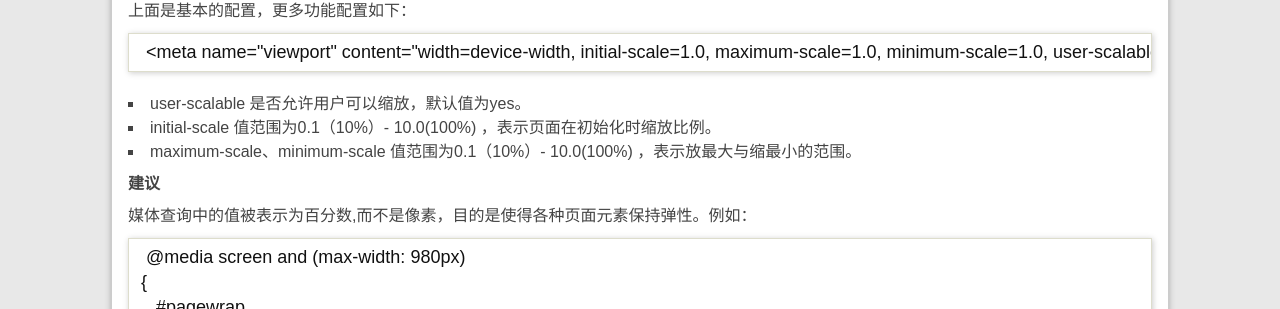
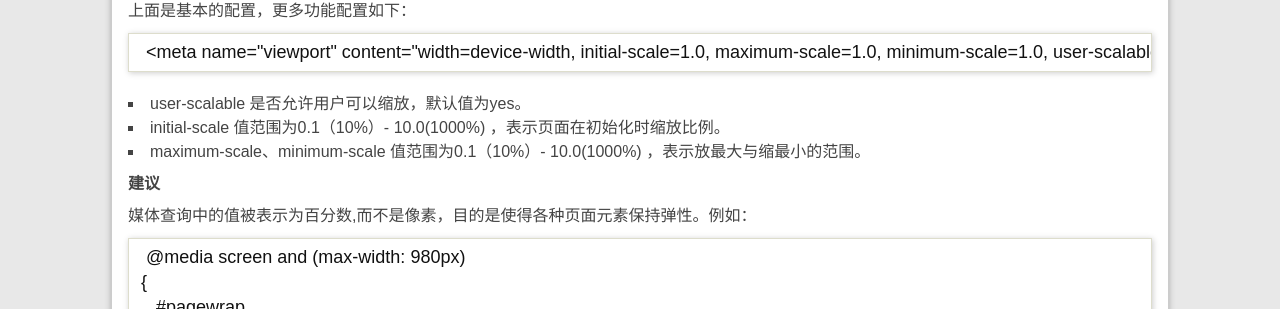
Before and after one commit to pigerla/pigerla.github.com, a Jekyll site: the page built from _posts/2014-04-18-响应式web设计之学习总结.md, in a window 1280 px wide and 900 px high, scrolled down 1776 px. Shown: the part 141-450 px from the top of the window. Built offline with Jekyll 4.4.1, drawn with Linux system fonts in a browser that asks for light colours; comment, search, counter and statistics services are not loaded.

Commit message:
fixed mistakens

```diff
--- a/_posts/2014-04-18-响应式web设计之学习总结.md
+++ b/_posts/2014-04-18-响应式web设计之学习总结.md
@@ -111,8 +111,8 @@ tags : [响应式Web设计]
     <meta name="viewport" content="width=device-width, initial-scale=1.0, maximum-scale=1.0, minimum-scale=1.0, user-scalable=no">
 
 - user-scalable 是否允许用户可以缩放，默认值为yes。
-- initial-scale 值范围为0.1（10%）- 10.0(100%) ，表示页面在初始化时缩放比例。
-- maximum-scale、minimum-scale  值范围为0.1（10%）- 10.0(100%) ，表示放最大与缩最小的范围。
+- initial-scale 值范围为0.1（10%）- 10.0(1000%) ，表示页面在初始化时缩放比例。
+- maximum-scale、minimum-scale  值范围为0.1（10%）- 10.0(1000%) ，表示放最大与缩最小的范围。
 
 ### 建议 ###
 
```
